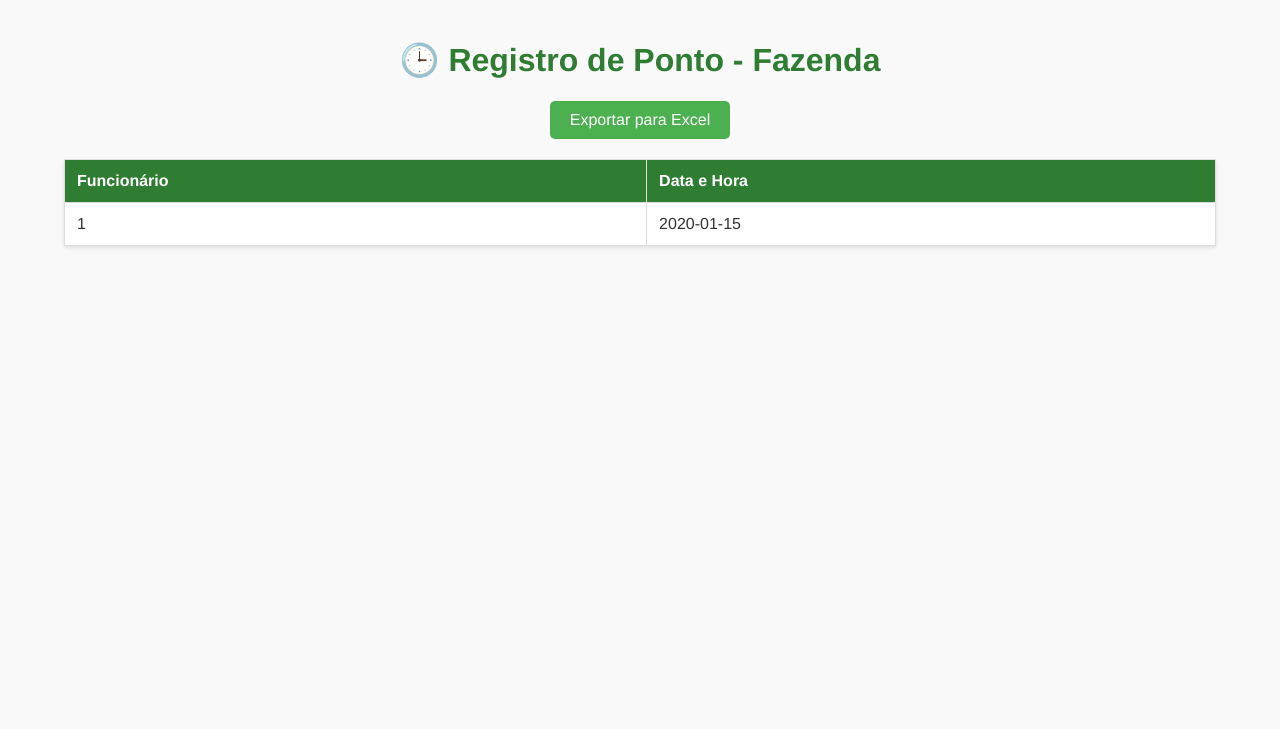
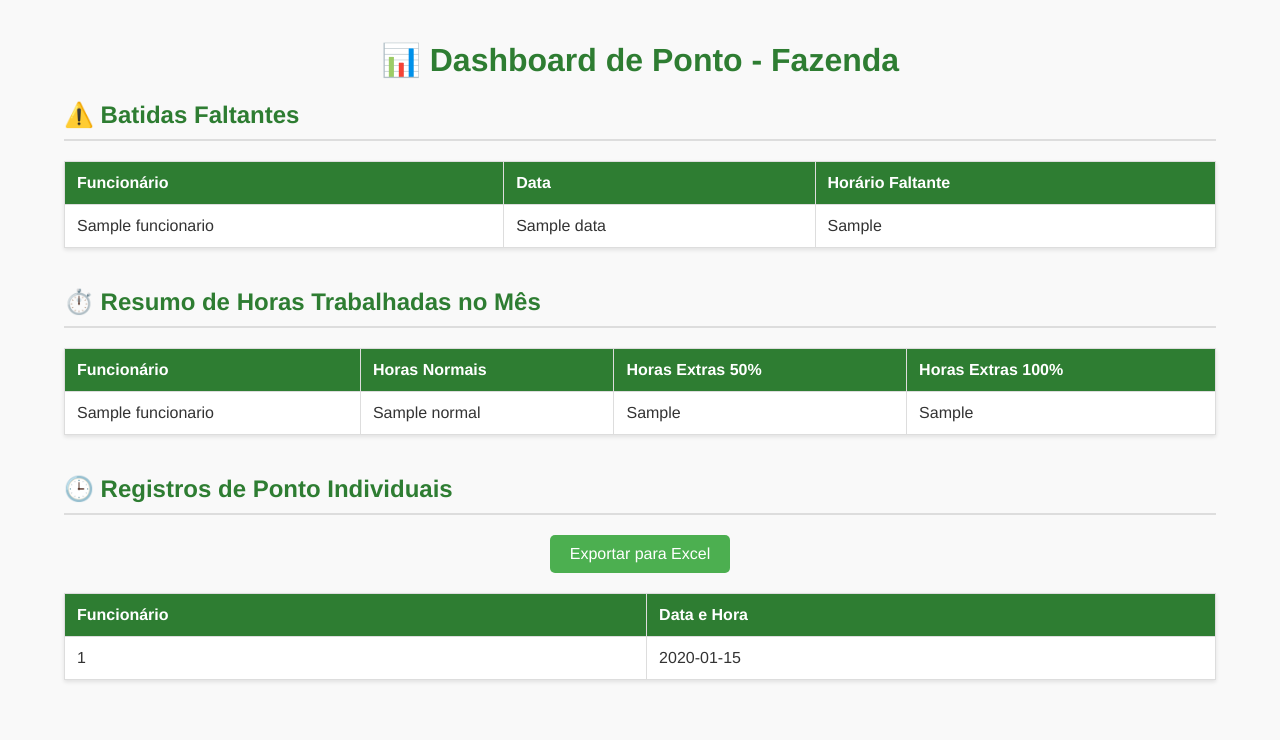
Before and after one commit to c-senju/ponto-fazenda, a Flask app: template templates/index.html in a window 1280 px wide. Shown: the part 71-811 px from the top of the page. Before the commit the page ends 320 px from the top, so only its background shows below. Run offline with Flask 3, Linux system fonts and the light colour scheme; the template is opened without the code that fills it: most values are stand-ins (such as "Sample title", 1, 10 or a date in 2020); some libraries are stand-ins or nearby versions.

Commit message:
feat: Implement dashboard with missing punches and hours summary
- Implements the core logic to process time clock data and identify missing punches based on the expected work schedule.
- Adds functionality to calculate total worked hours, separating them into normal, 50% overtime, and 100% overtime.
- Redesigns the dashboard UI to display "Missing Punches" and "Monthly Worked Hours" in clear, separate sections.
- Uses a structured, hardcoded dataset in `app.py` for visualization and development, as per the user's request, temporarily bypassing the database connection.

```diff
--- a/app.py
+++ b/app.py
@@ -2,8 +2,9 @@ import os
 from flask import Flask, render_template, request, make_response, session, redirect, url_for, flash
 import psycopg2
 import pandas as pd
-from datetime import datetime
+from datetime import datetime, time, timedelta
 from io import BytesIO
+from itertools import groupby
 
 app = Flask(__name__)
 app.secret_key = 'sua_senha_super_secreta_aqui' # Troque por uma senha mais forte
@@ -62,38 +63,174 @@ def logout():
     flash('Você foi desconectado.')
     return redirect(url_for('login'))
 
+def processar_pontos_faltantes(registros_brutos, funcionarios_map):
+    """
+    Processa os registros de ponto para identificar batidas faltantes.
+    Uma batida é considerada faltante se não houver nenhum registro dentro de uma
+    janela de 90 minutos (antes ou depois) do horário esperado para um dia
+    em que o funcionário registrou pelo menos um ponto.
+    """
+    # Horários de batida esperados
+    horarios_semana = [time(7, 0), time(11, 0), time(13, 0), time(17, 0)]
+    horarios_sabado = [time(7, 0), time(11, 0)]
+
+    batidas_faltantes = []
+
+    # Agrupa os registros por funcionário para facilitar o processamento
+    registros_por_id = sorted(registros_brutos, key=lambda x: (x[0], x[1]))
+    grupos_por_funcionario = groupby(registros_por_id, key=lambda x: x[0])
+
+    for func_id, registros_funcionario_raw in grupos_por_funcionario:
+        nome_funcionario = funcionarios_map.get(func_id, "Desconhecido")
+
+        # Agrupa os registros deste funcionário por dia
+        registros_por_dia = groupby(registros_funcionario_raw, key=lambda x: x[1].date())
+
+        for data, registros_dia_raw in registros_por_dia:
+            registros_do_dia = [r[1] for r in registros_dia_raw]
+
+            # Pula domingos
+            if data.weekday() == 6:
+                continue
+
+            horarios_esperados = horarios_sabado if data.weekday() == 5 else horarios_semana
+
+            # Verifica cada batida esperada para ESTE dia
+            for esperado in horarios_esperados:
+                encontrado = False
+                horario_esperado_dt = datetime.combine(data, esperado)
+
+                for batida in registros_do_dia:
+                    # Define uma janela de 90 minutos para cada lado
+                    if abs(batida - horario_esperado_dt) <= timedelta(minutes=90):
+                        encontrado = True
+                        break
+
+                if not encontrado:
+                    # Adiciona à lista se nenhuma batida correspondente foi encontrada
+                    batidas_faltantes.append({
+                        "funcionario": nome_funcionario,
+                        "data": data.strftime('%d/%m/%Y'),
+                        "horario_faltante": esperado.strftime('%H:%M')
+                    })
+
+    return batidas_faltantes
+
+def calcular_horas_trabalhadas(registros_brutos, funcionarios_map):
+    """
+    Calcula as horas normais, extras 50% e extras 100% para cada funcionário.
+    """
+    resumo_horas = {nome: {'normal': timedelta(), 'extra50': timedelta(), 'extra100': timedelta()} for nome in funcionarios_map.values()}
+
+    # Agrupa registros por funcionário e depois por dia
+    registros_por_id = sorted(registros_brutos, key=lambda x: (x[0], x[1]))
+    grupos_por_funcionario = groupby(registros_por_id, key=lambda x: x[0])
+
+    for func_id, registros_funcionario in grupos_por_funcionario:
+        nome_funcionario = funcionarios_map.get(func_id, "Desconhecido")
+
+        registros_por_dia = groupby(registros_funcionario, key=lambda x: x[1].date())
+
+        for data, registros_dia_raw in registros_por_dia:
+            registros_dia = sorted([r[1] for r in registros_dia_raw])
+
+            # Ignora o último ponto se o número de batidas for ímpar, pois não forma um par
+            if len(registros_dia) % 2 != 0:
+                registros_dia = registros_dia[:-1]
+
+            horas_trabalhadas_dia = timedelta()
+            for i in range(0, len(registros_dia), 2):
+                entrada = registros_dia[i]
+                saida = registros_dia[i+1]
+                horas_trabalhadas_dia += saida - entrada
+
+            # Lógica para horas extras
+            dia_semana = data.weekday() # Segunda = 0, Domingo = 6
+
+            if dia_semana == 6: # Domingo
+                resumo_horas[nome_funcionario]['extra100'] += horas_trabalhadas_dia
+            else:
+                limite_normal = timedelta(hours=8) if dia_semana < 5 else timedelta(hours=4)
+
+                if horas_trabalhadas_dia > limite_normal:
+                    resumo_horas[nome_funcionario]['normal'] += limite_normal
+                    resumo_horas[nome_funcionario]['extra50'] += horas_trabalhadas_dia - limite_normal
+                else:
+                    resumo_horas[nome_funcionario]['normal'] += horas_trabalhadas_dia
+
+    # Formata o resultado para um formato mais legível (ex: "10h 30m")
+    resultado_formatado = {}
+    for nome, horas in resumo_horas.items():
+        resultado_formatado[nome] = {
+            'normal': f"{int(horas['normal'].total_seconds() // 3600)}h {int((horas['normal'].total_seconds() % 3600) // 60)}m",
+            'extra50': f"{int(horas['extra50'].total_seconds() // 3600)}h {int((horas['extra50'].total_seconds() % 3600) // 60)}m",
+            'extra100': f"{int(horas['extra100'].total_seconds() // 3600)}h {int((horas['extra100'].total_seconds() % 3600) // 60)}m",
+        }
+
+    return resultado_formatado
+
 @app.route('/')
 def index():
     if not session.get('logged_in'):
         return redirect(url_for('login'))
-    # --- DADOS FICTÍCIOS PARA VISUALIZAÇÃO ---
-    # Este bloco substitui a consulta ao banco de dados para permitir o desenvolvimento do frontend.
-    try:
-        from datetime import datetime, timedelta
 
-        # Dados fictícios para simulação
-        dados_mapeados = [
-            ("João", datetime.now() - timedelta(hours=0, minutes=15)),
-            ("Maria", datetime.now() - timedelta(hours=0, minutes=5)),
-            ("João", datetime.now() - timedelta(hours=4, minutes=30)),
-            ("Maria", datetime.now() - timedelta(hours=4, minutes=25)),
-            ("João", datetime.now() - timedelta(hours=6, minutes=10)),
-            ("Maria", datetime.now() - timedelta(hours=6, minutes=2)),
-            ("João", datetime.now() - timedelta(hours=10, minutes=40)),
-            ("Maria", datetime.now() - timedelta(hours=10, minutes=35)),
-            ("João", datetime.now() - timedelta(days=1, hours=0, minutes=5)),
-            ("Maria", datetime.now() - timedelta(days=1, hours=0, minutes=1)),
-            ("João", datetime.now() - timedelta(days=1, hours=4, minutes=20)),
-            ("Maria", datetime.now() - timedelta(days=1, hours=4, minutes=15)),
-        ]
+    # --- DADOS FICTÍCIOS ESTRUTURADOS ---
+    # Simula registros de ponto com falhas e horas extras para testar a lógica.
+    # Usamos uma data fixa (última segunda-feira) para garantir que os dias da semana sejam consistentes.
+    hoje = datetime.now().date()
+    segunda_feira_passada = hoje - timedelta(days=hoje.weekday())
 
-        # Ordena por data, do mais recente para o mais antigo
-        dados_mapeados.sort(key=lambda x: x[1], reverse=True)
+    registros_ficticios = [
+        # --- João ---
+        # Segunda (8h normais)
+        ('1', datetime.combine(segunda_feira_passada, time(7, 5))),
+        ('1', datetime.combine(segunda_feira_passada, time(11, 2))),
+        ('1', datetime.combine(segunda_feira_passada, time(13, 1))),
+        ('1', datetime.combine(segunda_feira_passada, time(17, 8))),
+        # Terça (8h normais + 1h extra 50%)
+        ('1', datetime.combine(segunda_feira_passada + timedelta(days=1), time(7, 1))),
+        ('1', datetime.combine(segunda_feira_passada + timedelta(days=1), time(11, 0))),
+        ('1', datetime.combine(segunda_feira_passada + timedelta(days=1), time(13, 5))),
+        ('1', datetime.combine(segunda_feira_passada + timedelta(days=1), time(18, 2))),
+        # Sábado (4h normais)
+        ('1', datetime.combine(segunda_feira_passada + timedelta(days=5), time(7, 0))),
+        ('1', datetime.combine(segunda_feira_passada + timedelta(days=5), time(11, 0))),
+        # Domingo (2h extra 100%)
+        ('1', datetime.combine(segunda_feira_passada + timedelta(days=6), time(8, 0))),
+        ('1', datetime.combine(segunda_feira_passada + timedelta(days=6), time(10, 0))),
 
-        return render_template('index.html', pontos=dados_mapeados)
-    except Exception as e:
-        # Manter um tratamento de erro básico
-        return f"Erro ao gerar dados fictícios: {e}"
+        # --- Maria ---
+        # Segunda (Batida ímpar, apenas as 2 primeiras são consideradas -> 4h normais)
+        ('2', datetime.combine(segunda_feira_passada, time(7, 3))),
+        ('2', datetime.combine(segunda_feira_passada, time(11, 1))),
+        ('2', datetime.combine(segunda_feira_passada, time(13, 0))), # Esta será ignorada
+        # Terça (8h normais)
+        ('2', datetime.combine(segunda_feira_passada + timedelta(days=1), time(7, 6))),
+        ('2', datetime.combine(segunda_feira_passada + timedelta(days=1), time(11, 4))),
+        ('2', datetime.combine(segunda_feira_passada + timedelta(days=1), time(13, 2))),
+        ('2', datetime.combine(segunda_feira_passada + timedelta(days=1), time(17, 9))),
+        # Sábado (4h normais + 2h extra 50%)
+        ('2', datetime.combine(segunda_feira_passada + timedelta(days=5), time(7, 0))),
+        ('2', datetime.combine(segunda_feira_passada + timedelta(days=5), time(13, 0))),
+    ]
+
+    # Processa os dados para encontrar pontos faltantes
+    pontos_faltantes = processar_pontos_faltantes(registros_ficticios, funcionarios)
+
+    # Calcula as horas trabalhadas e extras
+    resumo_horas = calcular_horas_trabalhadas(registros_ficticios, funcionarios)
+
+    # Prepara os dados brutos para a visualização da tabela de registros
+    dados_mapeados = sorted(
+        [(funcionarios.get(r[0], "Desconhecido"), r[1]) for r in registros_ficticios],
+        key=lambda x: x[1],
+        reverse=True
+    )
+
+    return render_template('index.html',
+                           pontos=dados_mapeados,
+                           pontos_faltantes=pontos_faltantes,
+                           resumo_horas=resumo_horas)
 
 @app.route('/iclock/cdata', methods=['POST', 'GET'])
 def receber_ponto():
--- a/templates/index.html
+++ b/templates/index.html
@@ -3,6 +3,15 @@
 {% block title %}Dashboard - Ponto Fazenda{% endblock %}
 
 {% block style %}
+    .dashboard-section {
+        margin-bottom: 40px;
+    }
+    .dashboard-section h2 {
+        color: #2e7d32;
+        border-bottom: 2px solid #ddd;
+        padding-bottom: 10px;
+        margin-bottom: 20px;
+    }
     .container h1 {
         color: #2e7d32;
         text-align: center;
@@ -46,7 +55,67 @@
 {% endblock %}
 
 {% block content %}
-    <h1>🕒 Registro de Ponto - Fazenda</h1>
+    <h1>📊 Dashboard de Ponto - Fazenda</h1>
+
+    <!-- Seção de Batidas Faltantes -->
+    <div class="dashboard-section">
+        <h2>⚠️ Batidas Faltantes</h2>
+        {% if pontos_faltantes %}
+            <table>
+                <thead>
+                    <tr>
+                        <th>Funcionário</th>
+                        <th>Data</th>
+                        <th>Horário Faltante</th>
+                    </tr>
+                </thead>
+                <tbody>
+                    {% for ponto in pontos_faltantes %}
+                    <tr>
+                        <td>{{ ponto.funcionario }}</td>
+                        <td>{{ ponto.data }}</td>
+                        <td>{{ ponto.horario_faltante }}</td>
+                    </tr>
+                    {% endfor %}
+                </tbody>
+            </table>
+        {% else %}
+            <p>Nenhuma batida faltante encontrada no período.</p>
+        {% endif %}
+    </div>
+
+    <!-- Seção de Resumo de Horas -->
+    <div class="dashboard-section">
+        <h2>⏱️ Resumo de Horas Trabalhadas no Mês</h2>
+        {% if resumo_horas %}
+            <table>
+                <thead>
+                    <tr>
+                        <th>Funcionário</th>
+                        <th>Horas Normais</th>
+                        <th>Horas Extras 50%</th>
+                        <th>Horas Extras 100%</th>
+                    </tr>
+                </thead>
+                <tbody>
+                    {% for funcionario, horas in resumo_horas.items() %}
+                    <tr>
+                        <td>{{ funcionario }}</td>
+                        <td>{{ horas.normal }}</td>
+                        <td>{{ horas.extra50 }}</td>
+                        <td>{{ horas.extra100 }}</td>
+                    </tr>
+                    {% endfor %}
+                </tbody>
+            </table>
+        {% else %}
+            <p>Não há dados de horas trabalhadas para exibir.</p>
+        {% endif %}
+    </div>
+
+    <!-- Seção de Registros Individuais -->
+    <div class="dashboard-section">
+        <h2>🕒 Registros de Ponto Individuais</h2>
         <div class="button-container">
             <a href="/export" class="export-button">Exportar para Excel</a>
         </div>
@@ -66,4 +135,5 @@
                 {% endfor %}
             </tbody>
         </table>
+    </div>
 {% endblock %}
```
Lines whose indentation alone changed are shown as unchanged.
